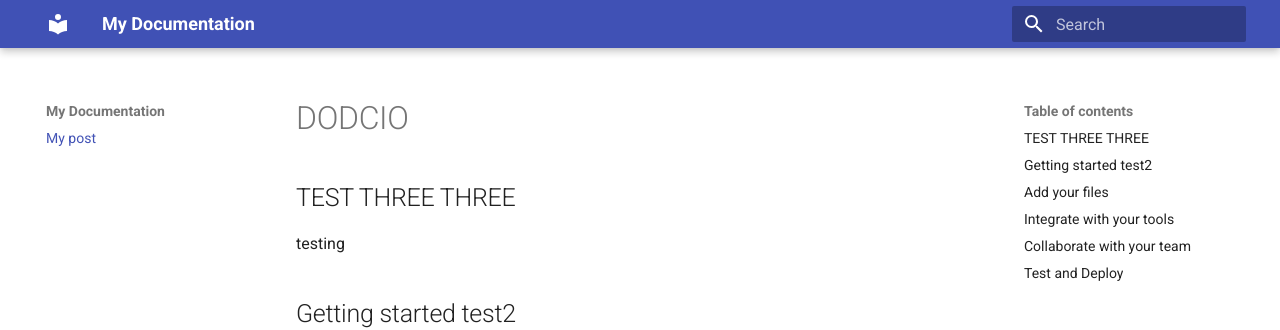
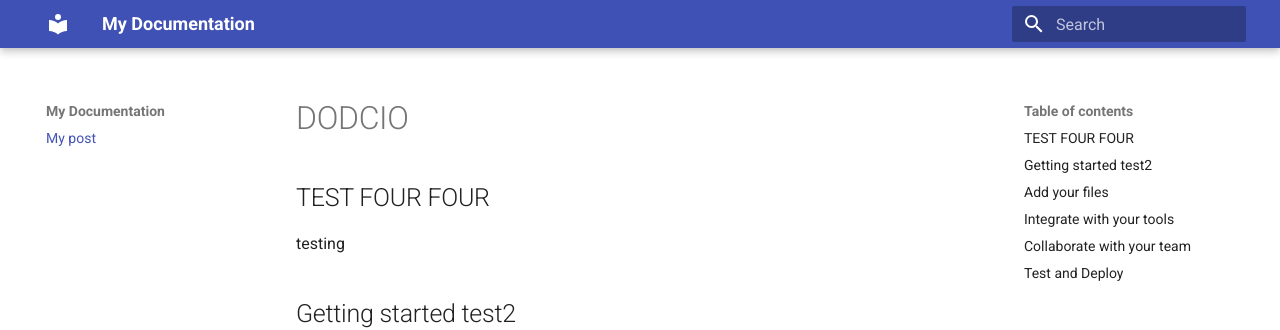
Before and after one commit to hshah-mitre-1/AI4SDLC-1, an MkDocs documentation site: the page built from docs/index.md, in a window 1280 px wide and 900 px high. Shown: the top 330 px of the window. Built offline with MkDocs 1.6.1 and Material for MkDocs 9.7.7, drawn with Linux system fonts in a browser that asks for light colours.

Commit message:
Update index.md

```diff
--- a/docs/index.md
+++ b/docs/index.md
@@ -3,7 +3,7 @@ title: My post
 author: That Would Be Me
 ---
 # DODCIO
-## TEST THREE THREE
+## TEST FOUR FOUR
 
 testing
 
```
